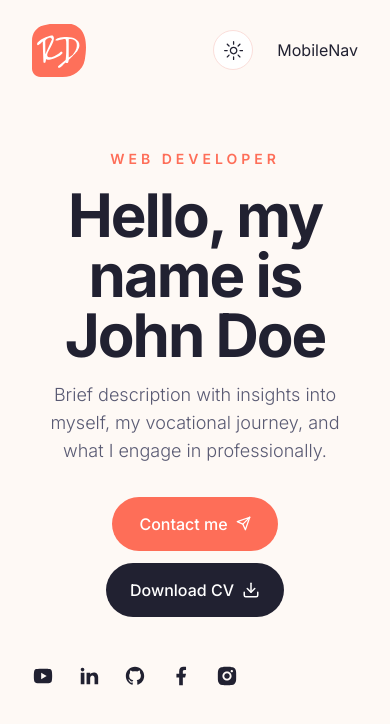
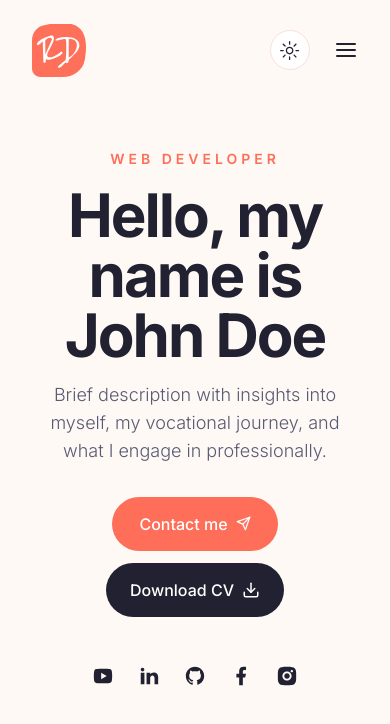
Before and after one commit to fulutas/personal-portfolio-web, a Next.js app: page / in a window 390 px wide. Shown: the top 724 px of the page. Built offline with nearby package versions, Linux system fonts and the light colour scheme.

Commit message:
MobileNav and Hero completed

```diff
--- a/components/Hero.jsx
+++ b/components/Hero.jsx
@@ -29,7 +29,7 @@
                             <Button variant="secondary" className="gap-x-2 rounded-full text-base">Download CV <Download size={18} /></Button>
                         </div>
                         <div>
-                            <Socials containerStyles="flex gap-x-6 mx-auto xl:mx-0" iconStyles="text-foreground text-[22px] hover:text-primary transition-all" />
+                            <Socials containerStyles="flex justify-center gap-x-6 mx-auto xl:mx-0" iconStyles="text-foreground text-[22px] hover:text-primary transition-all" />
                         </div>
                     </div>
                     <div className="hidden xl:flex relative">
--- a/components/MobileNav.jsx
+++ b/components/MobileNav.jsx
@@ -1,8 +1,27 @@
-import React from 'react'
+import { Sheet, SheetContent, SheetTrigger } from "@/components/ui/sheet"
+import { AlignJustify } from "lucide-react"
+
+import Nav from "./Nav"
+import Logo from "./Logo"
+import Socials from "./Socials"
+
 
 const MobileNav = () => {
   return (
-    <div>MobileNav</div>
+    <Sheet>
+      <SheetTrigger asChild>
+        <AlignJustify className="cursor-pointer" />
+      </SheetTrigger>
+      <SheetContent>
+        <div className="flex flex-col items-center justify-between h-full py-8">
+          <div className="flex flex-col items-center gap-y-32">
+            <Logo />
+            <Nav containerStyles="flex flex-col items-center gap-y-6" linkStyles="text-2xl" />
+          </div>
+          <Socials containerStyles="flex gap-x-4" iconStyles="text-2xl" />
+        </div>
+      </SheetContent>
+    </Sheet>
   )
 }
 
```
